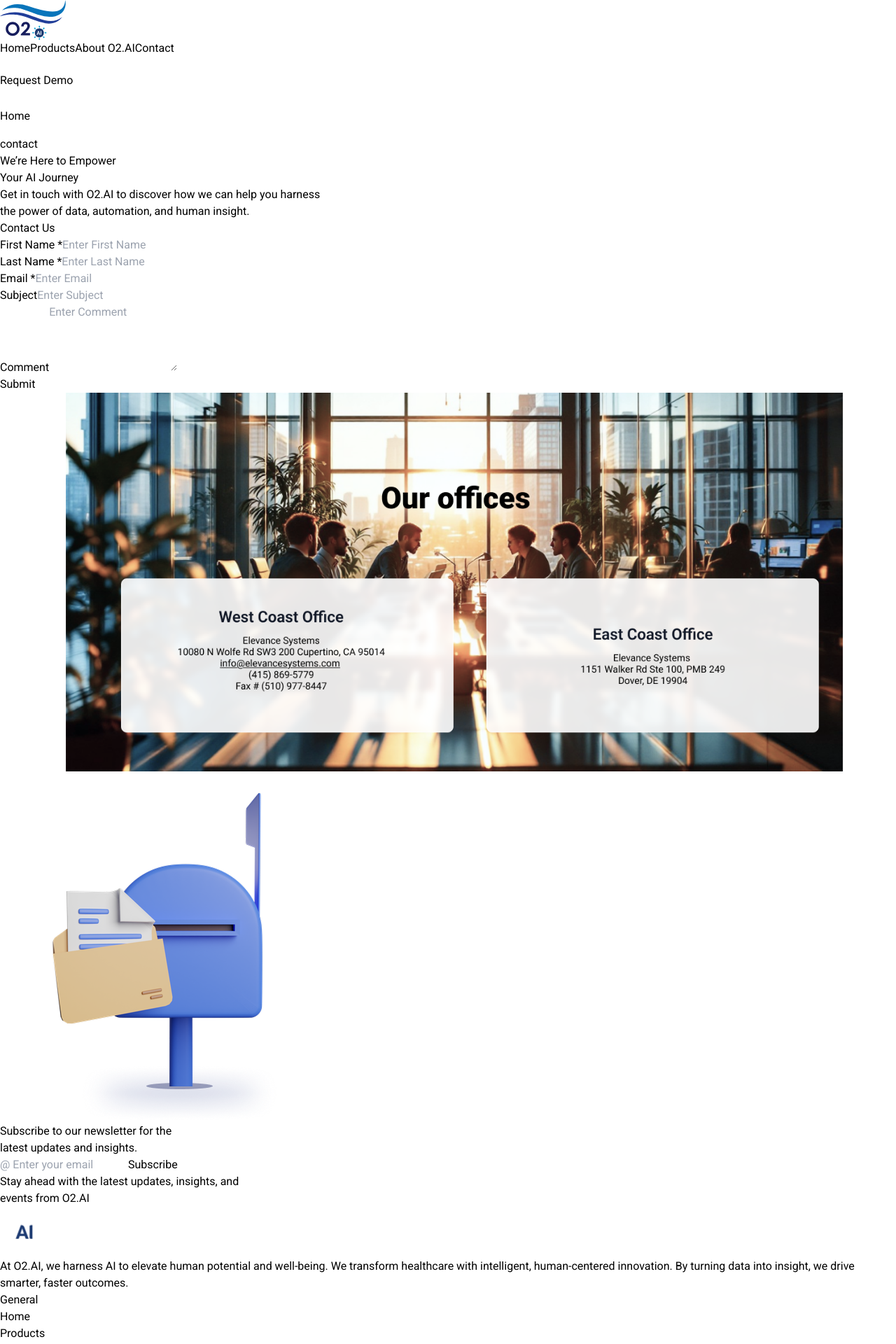
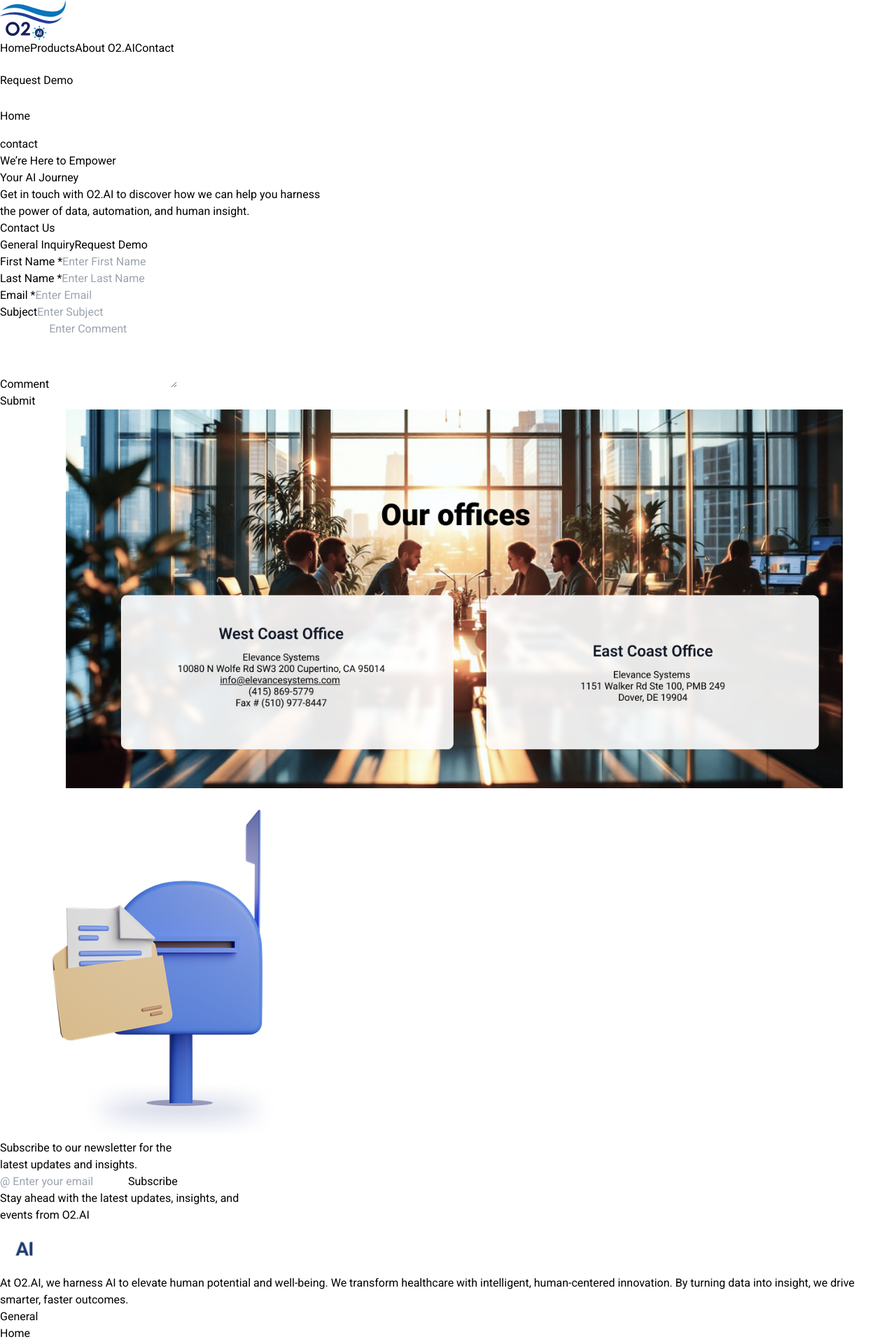
Before and after one commit to annaO2AI/o2ai, a Next.js app: page /contact in a window 1280 px wide. Shown: the top 1920 px of the page at 70% size. Built offline with nearby package versions, Linux system fonts and the light colour scheme.

Commit message:
Integrated the APIS

```diff
--- a/app/components/Footer.tsx
+++ b/app/components/Footer.tsx
@@ -1,13 +1,54 @@
-
 "use client"
 
 import Link from "next/link"
 import Image from "next/image"
 import { usePathname } from "next/navigation"
+import { useState } from "react"
 import {LoganimationsIcon, LocationIcon, FacebookIcon, TwitterIcon, LinkedinIcon, LoganimationsIconWhite } from "./icons"
 
 export default function Footer() {
   const pathname = usePathname()
+  const [email, setEmail] = useState("")
+  const [isLoading, setIsLoading] = useState(false)
+  const [message, setMessage] = useState("")
+
+  const handleSubscribe = async (e: React.FormEvent) => {
+    e.preventDefault()
+
+    if (!email) {
+      setMessage("Please enter your email address")
+      return
+    }
+
+    setIsLoading(true)
+    setMessage("")
+
+    try {
+      const response = await fetch('https://contact-api-g5gkhafve3g0a6ey.centralus-01.azurewebsites.net/api/subscribe', {
+        method: 'POST',
+        headers: {
+          'accept': 'application/json',
+          'Content-Type': 'application/json',
+        },
+        body: JSON.stringify({
+          email: email
+        })
+      })
+
+      if (response.ok) {
+        setMessage("Thank you for subscribing!")
+        setEmail("")
+      } else {
+        const errorData = await response.json()
+        setMessage(errorData.message || "Subscription failed. Please try again.")
+      }
+    } catch (error) {
+      console.error('Subscription error:', error)
+      setMessage("Network error. Please try again later.")
+    } finally {
+      setIsLoading(false)
+    }
+  }
 
   return (
     <footer className="bg-[#020425]">
@@ -26,19 +67,33 @@ export default function Footer() {
             <h3 className="text-[#fff] text-[34px]">
               Subscribe to our newsletter for the<br></br> latest updates and insights.
             </h3>
-            <div className="flex w-[350px]">
-              <input
-                  id="price"
-                  name="price"
-                  type="text"
+            <form onSubmit={handleSubscribe} className="flex flex-col">
+              <div className="flex w-[350px]">
+                <input
+                  id="email"
+                  name="email"
+                  type="email"
+                  value={email}
+                  onChange={(e) => setEmail(e.target.value)}
                   placeholder="@ Enter your email"
                   className=" rounded-tl-full rounded-bl-full block min-w-0 grow bg-[#545CDB] py-1.5 pr-3 pl-4 text-base text-white placeholder:text-white focus:outline-none sm:text-sm/6"
+                  disabled={isLoading}
                 />
-              <button className="bg-white text-[#282828] p-3 rounded-tr-full rounded-br-full px-6 text-[18px] font-bold">
-                Subscribe
-              </button>
-            </div>
-            <div className="text-[#fff] text-[16px] pt-3">Stay ahead with the latest updates, insights, and <br></br>events from O2.AI</div>
+                <button
+                  type="submit"
+                  disabled={isLoading}
+                  className="bg-white text-[#282828] p-3 rounded-tr-full rounded-br-full px-6 text-[18px] font-bold disabled:opacity-50 disabled:cursor-not-allowed"
+                >
+                  {isLoading ? "Subscribing..." : "Subscribe"}
+                </button>
+              </div>
+              {message && (
+                <div className={`text-[16px] pt-3 ${message.includes("Thank you") ? "text-green-400" : "text-yellow-400"}`}>
+                  {message}
+                </div>
+              )}
+              <div className="text-[#fff] text-[16px] pt-3">Stay ahead with the latest updates, insights, and <br></br>events from O2.AI</div>
+            </form>
           </div>
         </div>
       </div>
--- a/app/contact/components/ContactForm.tsx
+++ b/app/contact/components/ContactForm.tsx
@@ -5,13 +5,15 @@ const ContactUs = () => {
     first_name: '',
     last_name: '',
     email: '',
+    company_name: '',
     subject: '',
     message: ''
   });
   const [isSubmitting, setIsSubmitting] = useState(false);
   const [submitStatus, setSubmitStatus] = useState('');
+  const [formType, setFormType] = useState<'contact' | 'demo'>('contact'); // Track which form type
 
-  const handleChange = (e : any) => {
+  const handleChange = (e: any) => {
     const { id, value } = e.target;
     setFormData(prevState => ({
       ...prevState,
@@ -25,7 +27,26 @@ const ContactUs = () => {
     setSubmitStatus('');
 
     try {
-      const response = await fetch('https://contact-api-g5gkhafve3g0a6ey.centralus-01.azurewebsites.net/api/contact', {
+      let response;
+
+      if (formType === 'demo') {
+        // Demo API call
+        response = await fetch('https://contact-api-g5gkhafve3g0a6ey.centralus-01.azurewebsites.net/api/demo', {
+          method: 'POST',
+          headers: {
+            'accept': 'application/json',
+            'Content-Type': 'application/json',
+          },
+          body: JSON.stringify({
+            first_name: formData.first_name,
+            last_name: formData.last_name,
+            email: formData.email,
+            company_name: formData.company_name
+          })
+        });
+      } else {
+        // Contact API call (original)
+        response = await fetch('https://contact-api-g5gkhafve3g0a6ey.centralus-01.azurewebsites.net/api/contact', {
           method: 'POST',
           headers: {
             'accept': 'application/json',
@@ -39,6 +60,7 @@ const ContactUs = () => {
             message: formData.message
           })
         });
+      }
 
       if (response.ok) {
         setSubmitStatus('success');
@@ -47,6 +69,7 @@ const ContactUs = () => {
           first_name: '',
           last_name: '',
           email: '',
+          company_name: '',
           subject: '',
           message: ''
         });
@@ -62,21 +85,65 @@ const ContactUs = () => {
     }
   };
 
+  // Toggle between contact and demo forms
+  const toggleFormType = (type: 'contact' | 'demo') => {
+    setFormType(type);
+    setSubmitStatus('');
+    // Reset form when switching
+    setFormData({
+      first_name: '',
+      last_name: '',
+      email: '',
+      company_name: '',
+      subject: '',
+      message: ''
+    });
+  };
+
   return (
     <div className="flex flex-col items-center justify-center p-12 bg-white rounded-xl shadow-md mx-auto w-[950px] contact-form-c ">
       <h1 className="text-4xl font-bold text-gray-800 mb-6">Contact Us</h1>
 
+      {/* Form Type Toggle */}
+      <div className="flex gap-4 mb-6">
+        <button
+          type="button"
+          className={`px-6 py-2 rounded-lg font-semibold transition-colors ${
+            formType === 'contact'
+              ? 'bg-blue-500 text-white'
+              : 'bg-gray-200 text-gray-700 hover:bg-gray-300'
+          }`}
+          onClick={() => toggleFormType('contact')}
+        >
+          General Inquiry
+        </button>
+        <button
+          type="button"
+          className={`px-6 py-2 rounded-lg font-semibold transition-colors ${
+            formType === 'demo'
+              ? 'bg-blue-500 text-white'
+              : 'bg-gray-200 text-gray-700 hover:bg-gray-300'
+          }`}
+          onClick={() => toggleFormType('demo')}
+        >
+          Request Demo
+        </button>
+      </div>
+
       {/* Success Message */}
       {submitStatus === 'success' && (
         <div className="mb-6 p-4 bg-green-100 border border-green-400 text-green-700 rounded w-[80%]">
-          Thank you for your message! We&apos;ll get back to you soon.
+          {formType === 'demo'
+            ? "Thank you for your demo request! We'll contact you soon to schedule a demonstration."
+            : "Thank you for your message! We'll get back to you soon."
+          }
         </div>
       )}
 
       {/* Error Message */}
       {submitStatus === 'error' && (
         <div className="mb-6 p-4 bg-red-100 border border-red-400 text-red-700 rounded w-[80%]">
-          There was an error submitting your message. Please try again.
+          There was an error submitting your {formType === 'demo' ? 'demo request' : 'message'}. Please try again.
         </div>
       )}
 
@@ -111,6 +178,7 @@ const ContactUs = () => {
             />
           </div>
         </div>
+
         <div className="mb-4">
           <label className="block o2-title text-[16px] font-bold mb-2" htmlFor="email">
             Email <span className="text-red-500">*</span>
@@ -125,6 +193,28 @@ const ContactUs = () => {
             onChange={handleChange}
           />
         </div>
+
+        {/* Company Name Field - Only for Demo Form */}
+        {formType === 'demo' && (
+          <div className="mb-4">
+            <label className="block o2-title text-[16px] font-bold mb-2" htmlFor="company_name">
+              Company Name <span className="text-red-500">*</span>
+            </label>
+            <input
+              className="appearance-none border rounded w-full py-2 px-3 o2-title text-[16px] leading-tight focus:outline-none focus:shadow-outline"
+              id="company_name"
+              type="text"
+              placeholder="Enter Company Name"
+              required
+              value={formData.company_name}
+              onChange={handleChange}
+            />
+          </div>
+        )}
+
+        {/* Subject and Message Fields - Only for Contact Form */}
+        {formType === 'contact' && (
+          <>
             <div className="mb-4">
               <label className="block o2-title text-[16px] font-bold mb-2" htmlFor="subject">
                 Subject
@@ -151,13 +241,21 @@ const ContactUs = () => {
                 onChange={handleChange}
               />
             </div>
+          </>
+        )}
+
         <div className="flex items-center justify-center">
           <button
             className="bg-blue-500 hover:bg-blue-700 text-white font-bold py-3 px-12 rounded focus:outline-none focus:shadow-outline disabled:bg-blue-300 disabled:cursor-not-allowed"
             type="submit"
             disabled={isSubmitting}
           >
-            {isSubmitting ? 'Submitting...' : 'Submit'}
+            {isSubmitting
+              ? 'Submitting...'
+              : formType === 'demo'
+                ? 'Request Demo'
+                : 'Submit'
+            }
           </button>
         </div>
       </form>
```
Lines whose indentation alone changed are shown as unchanged.
